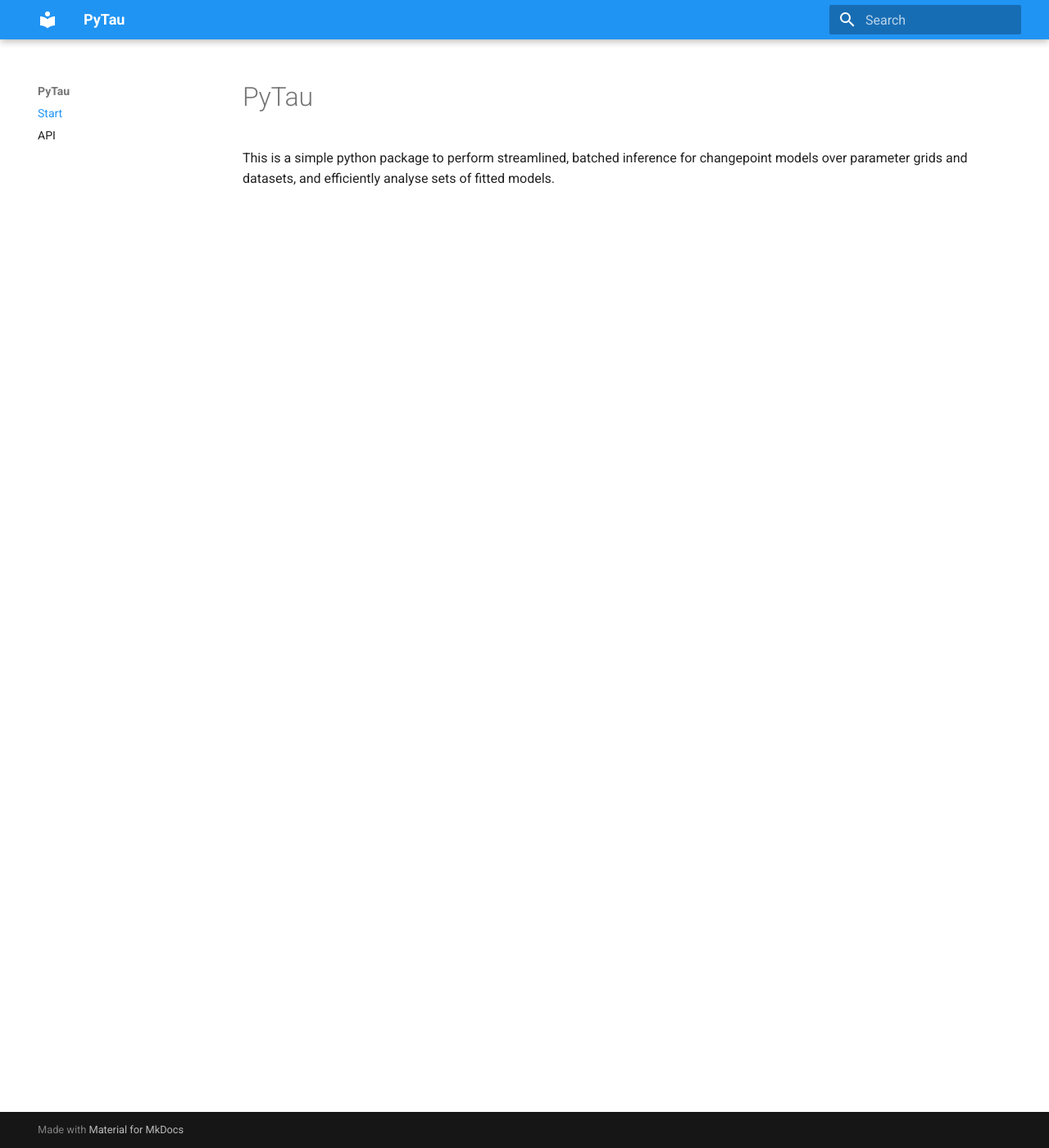
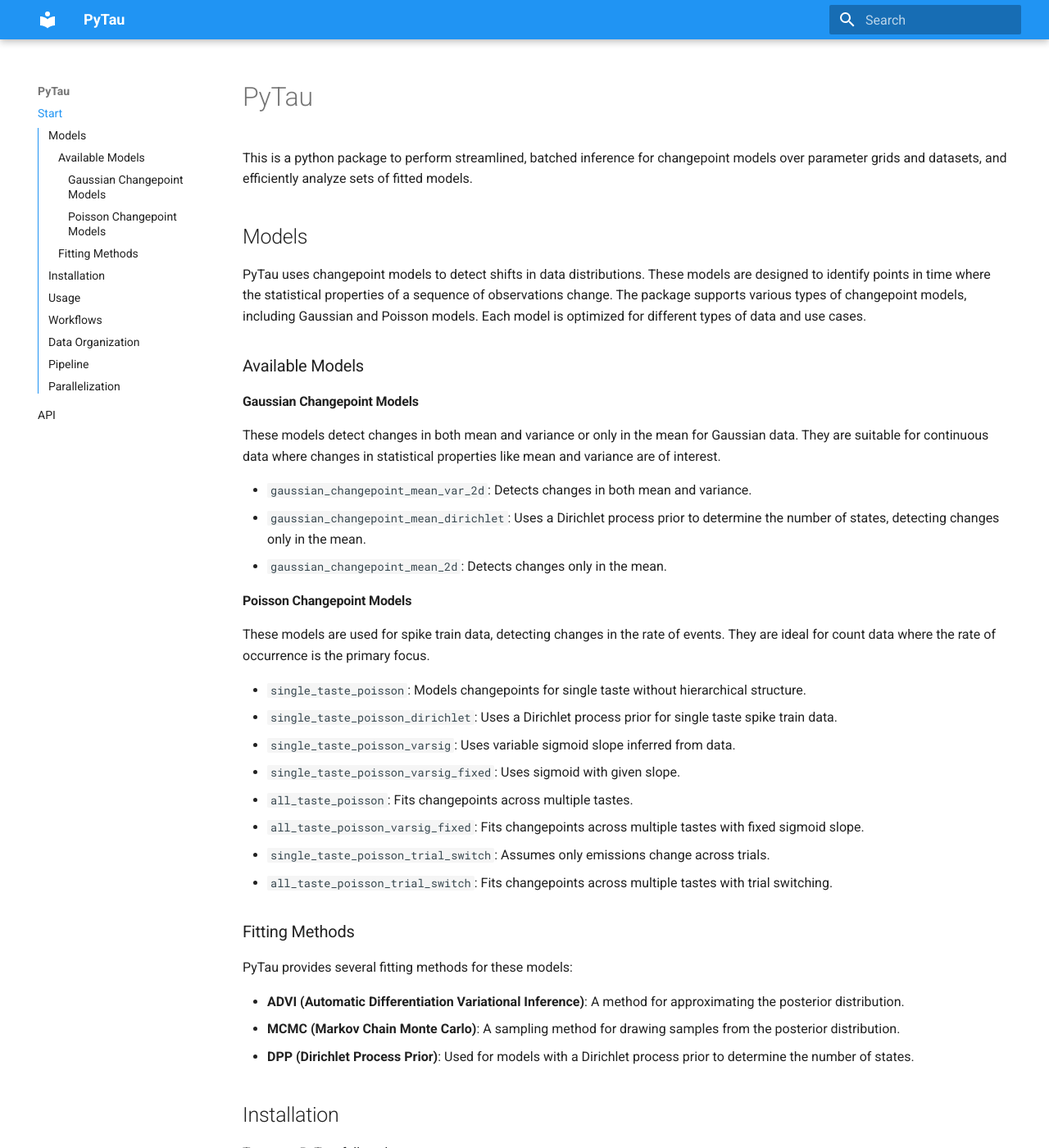
Before and after one commit to abuzarmahmood/pytau, an MkDocs documentation site: the page built from docs/index.md, in a window 1280 px wide and 1400 px high. Shown: the whole window at 82% size. Built offline with MkDocs 1.6.1 and Material for MkDocs 9.7.7, drawn with Linux system fonts in a browser that asks for light colours; some of the changed text lies outside the part shown.

Commit message:
docs: Update index.md with comprehensive documentation about PyTau models, usage, and workflows

````diff
--- a/docs/index.md
+++ b/docs/index.md
@@ -1,3 +1,134 @@
 # PyTau
 
-This is a simple python package to perform streamlined, batched inference for changepoint models over parameter grids and datasets, and efficiently analyse sets of fitted models.
+This is a python package to perform streamlined, batched inference for changepoint models over parameter grids and datasets, and efficiently analyze sets of fitted models.
+
+## Models
+
+PyTau uses changepoint models to detect shifts in data distributions. These models are designed to identify points in time where the statistical properties of a sequence of observations change. The package supports various types of changepoint models, including Gaussian and Poisson models. Each model is optimized for different types of data and use cases.
+
+### Available Models
+
+#### Gaussian Changepoint Models
+These models detect changes in both mean and variance or only in the mean for Gaussian data. They are suitable for continuous data where changes in statistical properties like mean and variance are of interest.
+
+- `gaussian_changepoint_mean_var_2d`: Detects changes in both mean and variance.
+- `gaussian_changepoint_mean_dirichlet`: Uses a Dirichlet process prior to determine the number of states, detecting changes only in the mean.
+- `gaussian_changepoint_mean_2d`: Detects changes only in the mean.
+
+#### Poisson Changepoint Models
+These models are used for spike train data, detecting changes in the rate of events. They are ideal for count data where the rate of occurrence is the primary focus.
+
+- `single_taste_poisson`: Models changepoints for single taste without hierarchical structure.
+- `single_taste_poisson_dirichlet`: Uses a Dirichlet process prior for single taste spike train data.
+- `single_taste_poisson_varsig`: Uses variable sigmoid slope inferred from data.
+- `single_taste_poisson_varsig_fixed`: Uses sigmoid with given slope.
+- `all_taste_poisson`: Fits changepoints across multiple tastes.
+- `all_taste_poisson_varsig_fixed`: Fits changepoints across multiple tastes with fixed sigmoid slope.
+- `single_taste_poisson_trial_switch`: Assumes only emissions change across trials.
+- `all_taste_poisson_trial_switch`: Fits changepoints across multiple tastes with trial switching.
+
+### Fitting Methods
+PyTau provides several fitting methods for these models:
+
+- **ADVI (Automatic Differentiation Variational Inference)**: A method for approximating the posterior distribution.
+- **MCMC (Markov Chain Monte Carlo)**: A sampling method for drawing samples from the posterior distribution.
+- **DPP (Dirichlet Process Prior)**: Used for models with a Dirichlet process prior to determine the number of states.
+
+## Installation
+
+To set up PyTau, follow these steps:
+
+```bash
+# Create and activate conda environment
+conda create -n "pytau_env" python=3.6.13 ipython notebook -y
+conda activate pytau_env
+
+# Clone repository
+cd ~/Desktop
+git clone https://github.com/abuzarmahmood/pytau.git
+
+# Install requirements from specified file
+cd pytau
+pip install -r requirements.txt
+
+# Test everything is working by running notebook
+cd pytau/how_to
+bash scripts/download_test_data.sh
+cd notebooks
+jupyter notebook
+# Run a notebook
+```
+
+## Usage
+
+PyTau provides a streamlined workflow for fitting changepoint models to neural data. Here's a basic example of how to use the package:
+
+```python
+import pytau
+from pytau.changepoint_model import single_taste_poisson, advi_fit
+
+# Load your spike data (trials x neurons x time)
+spike_array = load_your_data()
+
+# Create a model with desired number of states
+model = single_taste_poisson(spike_array, states=3)
+
+# Fit the model using ADVI
+model, approx, lambda_stack, tau_samples, data = advi_fit(model, fit=10000, samples=1000)
+
+# Analyze the results
+# tau_samples contains the changepoint times
+# lambda_stack contains the emission rates
+```
+
+For more detailed usage examples, refer to the notebooks in the `pytau/how_to/notebooks` directory.
+
+## Workflows
+
+A typical workflow with PyTau involves the following steps:
+
+1. **Data Preparation**: Organize your spike train data into the required format (typically trials x neurons x time).
+2. **Model Selection**: Choose the appropriate changepoint model based on your data characteristics (e.g., single_taste_poisson for single taste data).
+3. **Inference**: Run the model to detect changepoints using methods like ADVI or MCMC.
+4. **Analysis**: Analyze the results to understand the detected changepoints and their implications.
+
+PyTau also provides tools for batch processing and database management to streamline the analysis of large datasets:
+
+- `FitHandler`: Handles the pipeline of model fitting including loading data, preprocessing, fitting models, and saving results.
+- `DatabaseHandler`: Manages transactions with the model database, allowing for efficient storage and retrieval of fitted models.
+
+## Data Organization
+
+PyTau organizes fitted models in a central location, accessed by indexing an info file that contains model parameters and metadata. The metadata is also stored in the model file to enable recreation of the info file if needed.
+
+The database for fitted models includes columns for:
+- Model save path
+- Animal Name
+- Session date
+- Taste Name
+- Region Name
+- Experiment name
+- Fit Date
+- Model parameters (Model Type, Data Type, States Num, Fit steps, Time lims, Bin Width)
+
+Data stored in models includes:
+- Model
+- Approximation
+- Lambda (emission rates)
+- Tau (changepoint times)
+- Data used to fit model
+- Raw data (before preprocessing)
+- Model and data details/parameters
+
+## Pipeline
+
+PyTau's pipeline consists of several components:
+
+1. **Model file**: Generates models and performs inference (e.g., changepoint_model.py)
+2. **Data pre-processing code**: Handles different data types (shuffle, simulated, actual)
+3. **I/O helper code**: Loads data, processes it, and feeds it to modeling code
+4. **Run script**: Iterates over data for batch processing
+
+## Parallelization
+
+Parallelization is currently performed using GNU Parallel by setting a separate Theano compiledir for each job. This prevents compilation clashes and allows for efficient batch processing of multiple models.
````
